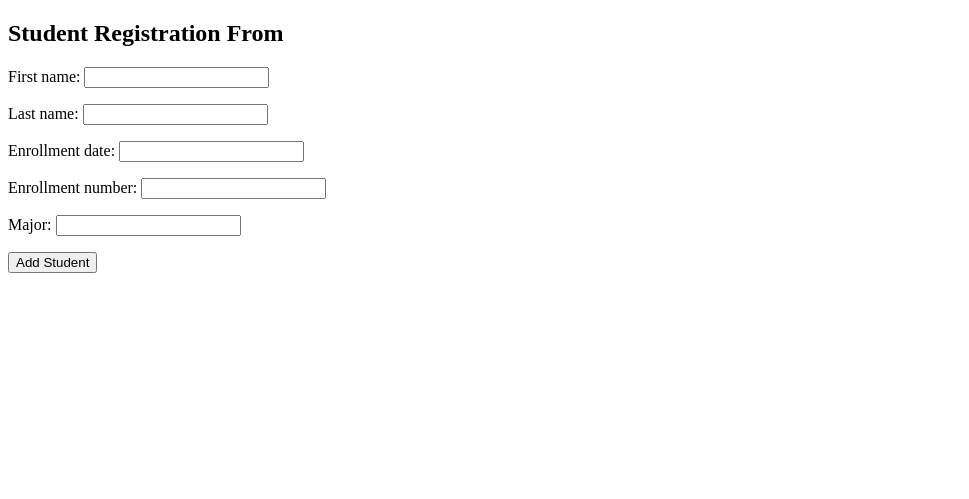
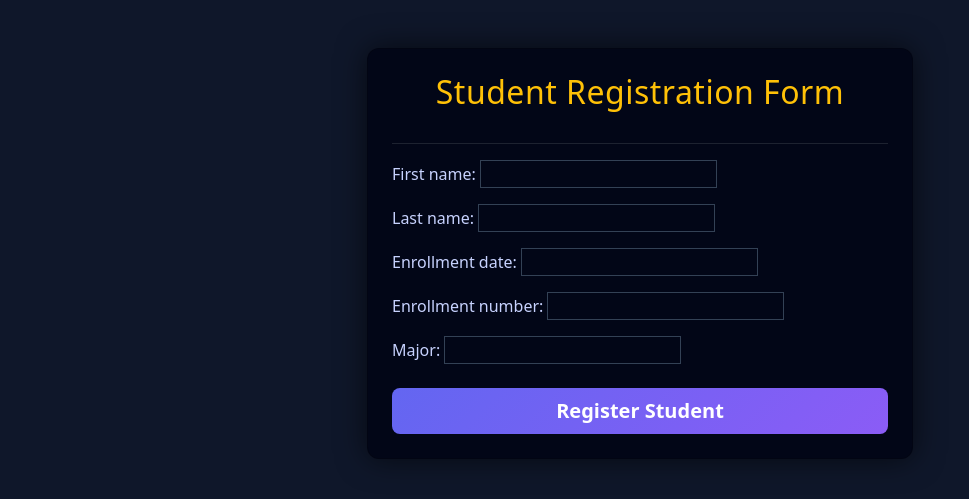
Before and after one commit to SaniyaBhagane/QST-DJANGO, a Django app: page /form/ in a window 1280 px wide. Shown: the top 499 px of the page, without its empty margins (0-969 px from the left). Run offline with Django 5.2, Linux system fonts and the light colour scheme.

Commit message:
adding bootstrap

```diff
--- a/modelsProject/templates/student_form.html
+++ b/modelsProject/templates/student_form.html
@@ -3,13 +3,110 @@
 <head>
     <meta charset="UTF-8">
     <meta name="viewport" content="width=device-width, initial-scale=1.0">
-    <title>Document</title>
+    <title>Student Registration Form</title>
+
+    <!-- Bootstrap CSS -->
+    <link href="https://cdn.jsdelivr.net/npm/bootstrap@5.3.2/dist/css/bootstrap.min.css" rel="stylesheet">
+
+    <style>
+        body {
+            background-color: #0f172a; /* dark blue-black */
+            color: #e5e7eb;
+        }
+
+        .card-dark {
+            background-color: #020617;
+            border-radius: 12px;
+            box-shadow: 0 0 30px rgba(0,0,0,0.6);
+        }
+
+        label {
+            color: #c7d2fe;
+            font-weight: 500;
+        }
+
+        input, select {
+            background-color: #020617 !important;
+            color: #e5e7eb !important;
+            border: 1px solid #334155;
+        }
+
+        input:focus, select:focus {
+            background-color: #020617 !important;
+            color: #fff !important;
+            border-color: #6366f1;
+            box-shadow: 0 0 0 0.2rem rgba(99,102,241,.25);
+        }
+
+        .btn-primary {
+            background: linear-gradient(135deg, #6366f1, #8b5cf6);
+            border: none;
+            font-weight: 600;
+        }
+
+        .btn-primary:hover {
+            opacity: 0.9;
+        }
+
+        h2 {
+            letter-spacing: 0.5px;
+        }
+    </style>
 </head>
+
 <body>
-    <h2>Student Registration From</h2>
-    <form method="post">
-        {% csrf_token %}
-        {{ form.as_p }}
-        <button type="submit">Add Student</button>
+
+<div class="container mt-5">
+    <div class="row justify-content-center">
+        <div class="col-md-6">
+
+            <div class="card card-dark p-4">
+                <h2 class="text-center text-warning mb-3">
+                    Student Registration Form
+                </h2>
+
+                <hr class="border-secondary">
+
+                <form method="post">
+                    {% csrf_token %}
+
+                    <div class="mb-3">
+                        {{ form.first_name.label_tag }}
+                        {{ form.first_name }}
+                    </div>
+
+                    <div class="mb-3">
+                        {{ form.last_name.label_tag }}
+                        {{ form.last_name }}
+                    </div>
+
+                    <div class="mb-3">
+                        {{ form.enrollment_date.label_tag }}
+                        {{ form.enrollment_date }}
+                    </div>
+
+                    <div class="mb-3">
+                        {{ form.enrollment_number.label_tag }}
+                        {{ form.enrollment_number }}
+                    </div>
+
+                    <div class="mb-3">
+                        {{ form.major.label_tag }}
+                        {{ form.major }}
+                    </div>
+
+                    <div class="d-grid mt-4">
+                        <button type="submit" class="btn btn-primary btn-lg">
+                            Register Student
+                        </button>
+                    </div>
+
+                </form>
+            </div>
+
+        </div>
+    </div>
+</div>
+
 </body>
 </html>
--- a/modelsProject/testModels/forms.py
+++ b/modelsProject/testModels/forms.py
@@ -8,5 +8,9 @@ class StudentForm(forms.ModelForm):
         fields = '__all__'
 
         widget={
-            'enrollment_date': forms.DateInput(attrs={'type':'date'})
+            'enrollment_date': forms.DateInput(attrs={'type':'date','placeholder':'Select a date'}),
+            'first_name': forms.TextInput(attrs={'class':'form-control','placeholder':'Enter First Name'}),
+            'last_name': forms.TextInput(attrs={'class':'form-control','placeholder':'Enter Last Name'}),
+            'enrollment_number': forms.TextInput(attrs={'class':'form-control','placeholder':'Enter Enrollment Number'}),
+            'major': forms.TextInput(attrs={'class':'form-control','placeholder':'Enter Major'}),
         }
```
Also changed, not shown: modelsProject/db.sqlite3.
